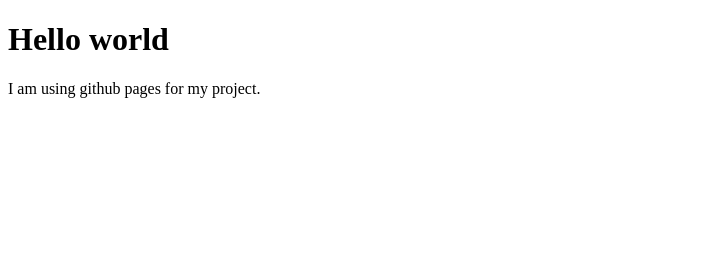
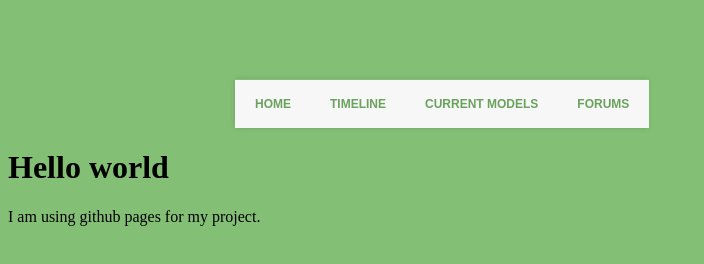
Before and after one commit to MaysonYancey/MaysonYancey.github.io, a plain HTML site: page index.html in a window 1280 px wide. Shown: the whole page, without its empty margins (0-704 px from the left). Drawn offline with Linux system fonts and the light colour scheme.

Commit message:
Update index.html

```diff
--- a/index.html
+++ b/index.html
@@ -1,6 +1,18 @@
 <!DOCTYPE html>
-<html>
+<html lang="en">
+    <head>
+        <link rel="stylesheet" type="text/css" href="styles.css">
+    </head>
 <body>
+<div id="menubar">
+    <ul>
+        <li>Home</li>
+         <li>Timeline</li>
+          <li>Current Models</li>
+           <li>Forums</li>
+    </ul>
+</div>
+
     <h1>Hello world</h1>
     <p>I am using github pages for my project.</p>
 </body>
```
